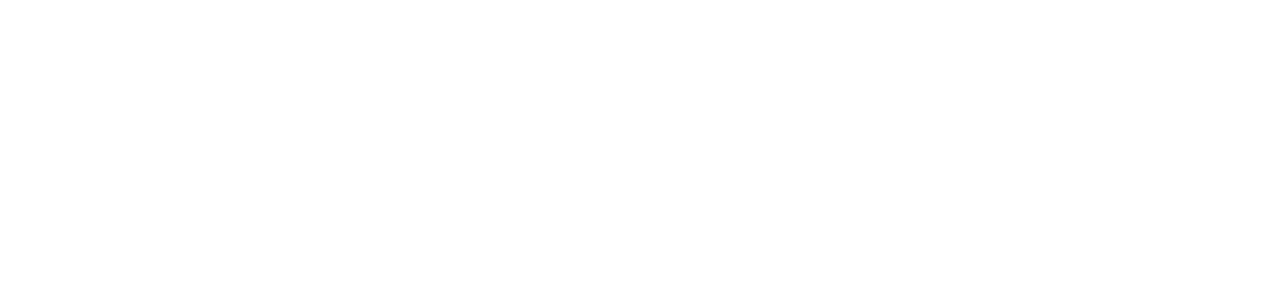
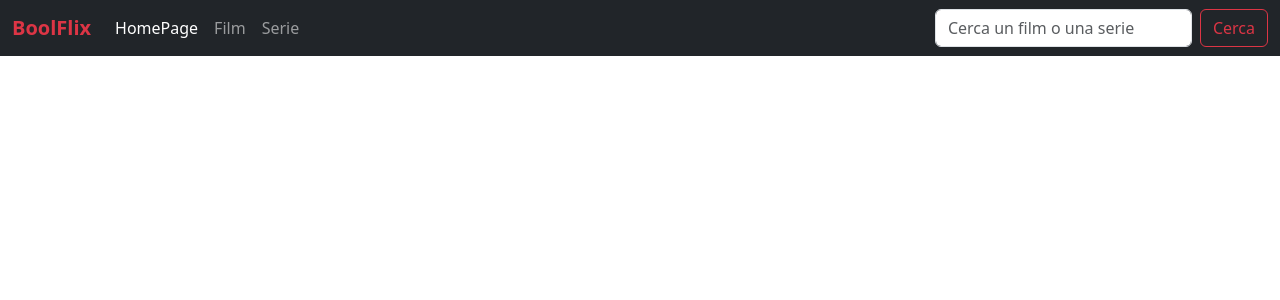
Before and after one commit to ernestocostanzo51/react-boolflix, a React (Vite) app: page / in a window 1280 px wide. Before the commit this address had no page. Shown: the top 300 px of the page. Built offline with nearby package versions, Linux system fonts and the light colour scheme.

Commit message:
export/import delle funzioni

```diff
--- a/src/App.jsx
+++ b/src/App.jsx
@@ -1,18 +1,39 @@
-import { useState } from "react";
-import { useEffect } from "react";
+
 import "/node_modules/flag-icons/css/flag-icons.min.css";
 import Layout from './layout/layout'
 import { BrowserRouter, Route, Routes } from "react-router-dom";
+import HomePage from './pages/HomePage'
+import { useState } from "react";
 
 function App() {
+  const [film, setFilm] = useState([]);
+  const [serie, setSerie] = useState([]);
+
+
+  const api_key = import.meta.env.VITE_API_KEY;
 return(
 <BrowserRouter>
-<Routes>
-  <Route element={<Layout/>}>
+      <Routes>
+        <Route element={
+          <Layout
+            setFilm={setFilm}
+            setSerie={setSerie}
+            api_key={api_key}
+          />
+        }>
+          <Route path="/" element={
+            <HomePage
+              film={film}
+              setFilm={setFilm}
+              serie={serie}
+              setSerie={setSerie}
+              api_key={api_key}
+            />
+          }/>
 
-  </Route>
-</Routes>
-</BrowserRouter>
+        </Route>
+      </Routes>
+    </BrowserRouter>
 )
 
 
--- a/src/components/appHeader.jsx
+++ b/src/components/appHeader.jsx
@@ -36,7 +36,7 @@ export default function AppHeader({ setFilm, setSerie, api_key }) {
         <div className="collapse navbar-collapse" id="navbarSupportedContent">
           <ul className="navbar-nav me-auto mb-2 mb-lg-0">
             <li className="nav-item">
-              <NavLink className="nav-link" to="/">Home</NavLink>
+              <NavLink className="nav-link" to="/">HomePage</NavLink>
             </li>
             <li className="nav-item">
               <NavLink className="nav-link" to="/film">Film</NavLink>
--- a/src/layout/layout.jsx
+++ b/src/layout/layout.jsx
@@ -1,6 +1,6 @@
 import AppHeader from "../components/appHeader"
 import { Outlet } from "react-router-dom"
-export default function Layout(){
+export default function Layout({setFilm, setSerie, api_key}){
     return(
         <>
 <AppHeader
```
